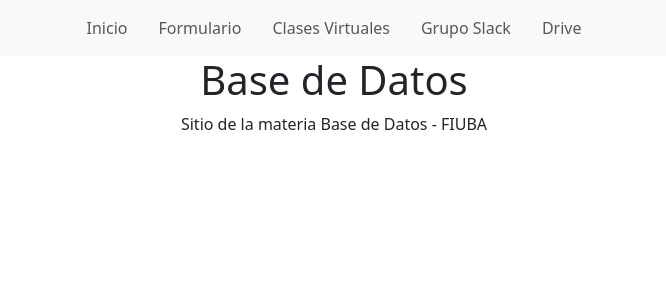
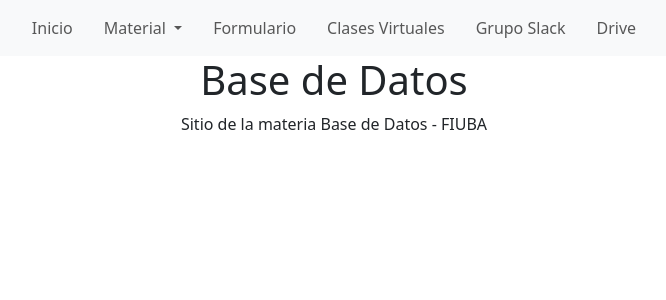
Before and after one commit to base-de-datos-fiuba/bdd-fiuba, a Jekyll site: the page built from index.md, in a window 1280 px wide. Shown: the top 300 px of the page, without its empty margins (306-972 px from the left). Built offline with Jekyll 4.4.1, drawn with Linux system fonts in a browser that asks for light colours.

Commit message:
adding toggle menu to navbar

```diff
--- a/_layouts/default.html
+++ b/_layouts/default.html
@@ -30,6 +30,33 @@
                     <li class="nav-item">
                         <a class="nav-link" href="/">Inicio</a>
                     </li>
+                    <li class="nav-item dropdown">
+                        <a class="nav-link dropdown-toggle" href="#" id="materialDropdown" role="button" data-bs-toggle="dropdown" aria-expanded="false">
+                            Material
+                        </a>
+                        <ul class="dropdown-menu" aria-labelledby="materialDropdown">
+                            <li>
+                                <a class="dropdown-item" href="bibliografia.html">
+                                    <i class="fas fa-book"></i> Bibliografía
+                                </a>
+                            </li>
+                            <li>
+                                <a class="dropdown-item" href="guias-ejercicios.html">
+                                    <i class="fas fa-dumbbell"></i> Guías de Ejercicios
+                                </a>
+                            </li>
+                            <li>
+                                <a class="dropdown-item" href="drive.html">
+                                    <i class="fas fa-folder"></i> Drive
+                                </a>
+                            </li>
+                            <li>
+                                <a class="dropdown-item" href="canal.html">
+                                    <i class="fas fa-play"></i> Canal
+                                </a>
+                            </li>
+                        </ul>
+                    </li>
                     <li class="nav-item">
                         <a class="nav-link" href="formulario-inicio.html">Formulario</a>
                     </li>
```
